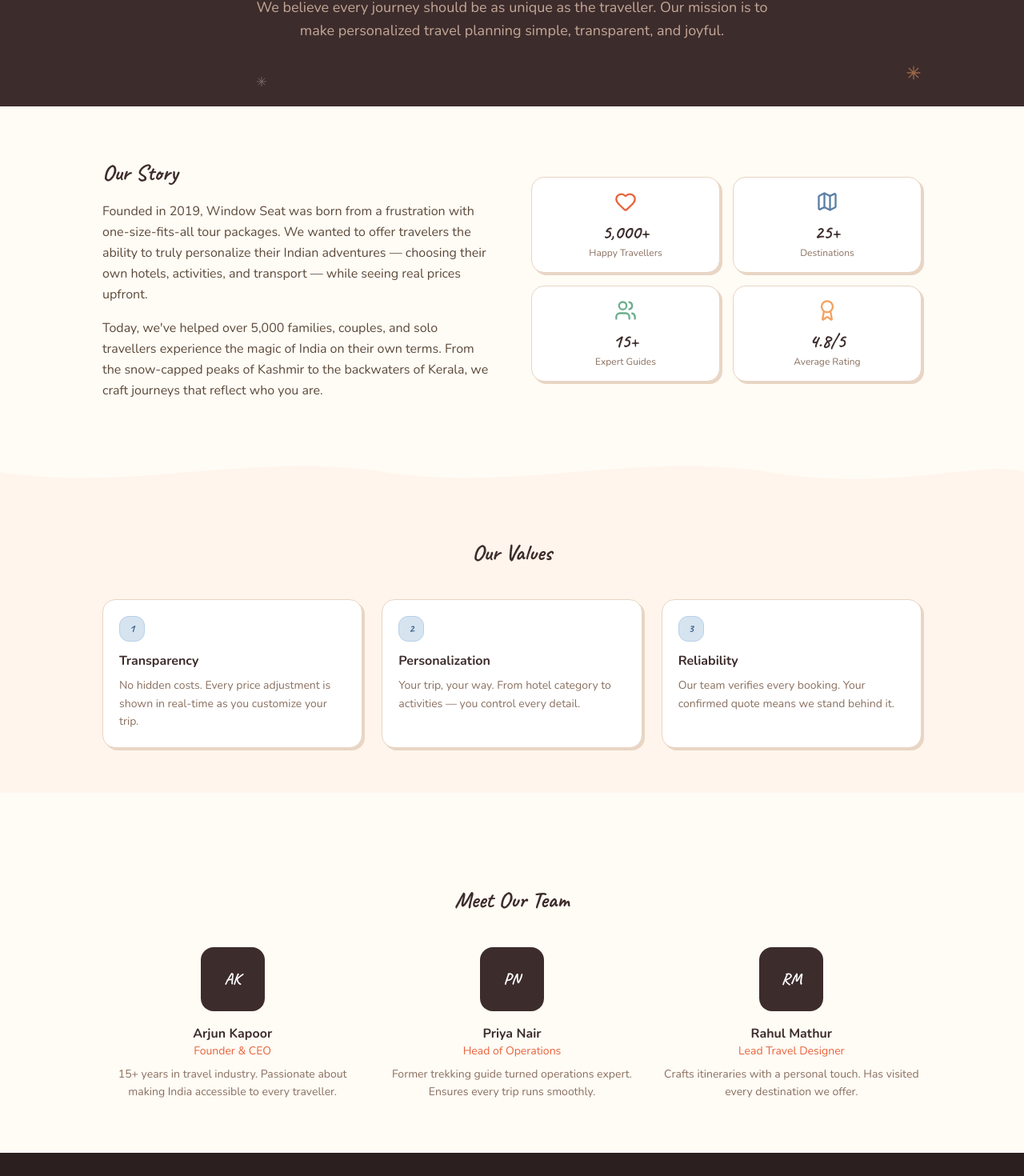
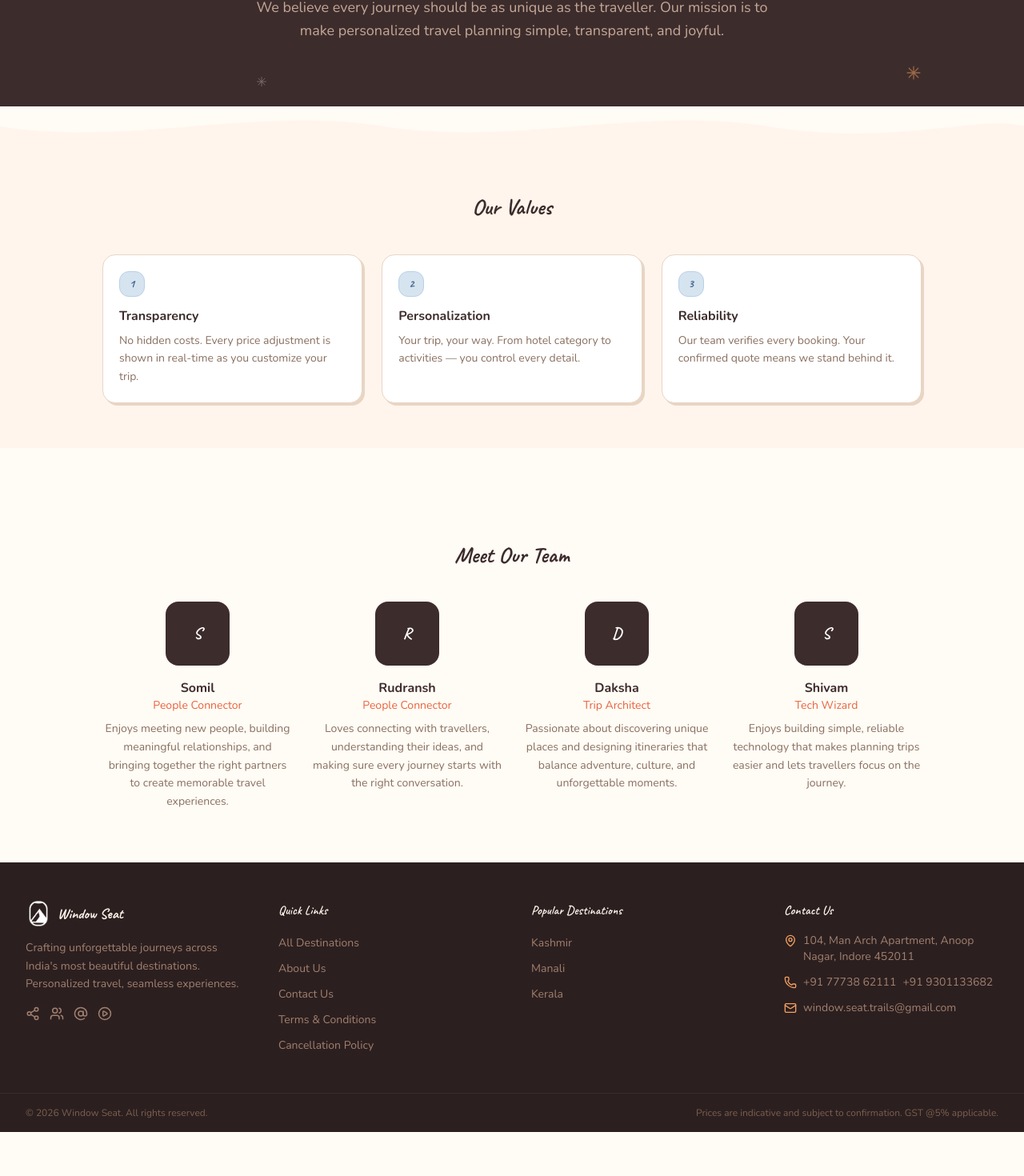
Before and after one commit to shivam-puri/safarnama, a React (Vite) app: page /about in a window 1280 px wide. Shown: the part 270-1740 px from the top of the page at 80% size. After the commit the page ends 1685 px from the top, so only its background shows below. Built offline with nearby package versions, Linux system fonts and the light colour scheme; no server answers.

Commit message:
fix: about page details

```diff
--- a/src/components/layout/Footer.tsx
+++ b/src/components/layout/Footer.tsx
@@ -77,15 +77,16 @@ export function Footer() {
             <ul className="space-y-3">
               <li className="flex items-start gap-2 text-sm" style={{ color: '#A08070' }}>
                 <MapPin size={16} className="mt-0.5 shrink-0" style={{ color: '#F4A261' }} />
-                <span>123 Travel House, Connaught Place, New Delhi, 110001</span>
+                <span>104, Man Arch Apartment, Anoop Nagar, Indore 452011</span>
               </li>
               <li className="flex items-center gap-2 text-sm" style={{ color: '#A08070' }}>
                 <Phone size={16} className="shrink-0" style={{ color: '#F4A261' }} />
-                <a href="tel:+919876543210" className="transition-colors hover:text-[#F4A261]">+91 98765 43210</a>
+                <a href="tel:+917773862111" className="transition-colors hover:text-[#F4A261]">+91 77738 62111</a>
+                <a href="tel:+917773862111" className="transition-colors hover:text-[#F4A261]">+91 9301133682</a>
               </li>
               <li className="flex items-center gap-2 text-sm" style={{ color: '#A08070' }}>
                 <Mail size={16} className="shrink-0" style={{ color: '#F4A261' }} />
-                <a href="mailto:hello@windowseat.com" className="transition-colors hover:text-[#F4A261]">hello@windowseat.com</a>
+                <a href="mailto:window.seat.trails@gmail.com" className="transition-colors hover:text-[#F4A261]">window.seat.trails@gmail.com</a>
               </li>
             </ul>
           </div>
--- a/src/lib/seed.ts
+++ b/src/lib/seed.ts
@@ -279,7 +279,7 @@ const defaultCmsContent: CmsContentItem[] = [
 <p>We'd love to hear from you. Reach out to us through any of the following channels:</p>
 
 <p><strong>Phone:</strong> +91 98765 43210</p>
-<p><strong>Email:</strong> hello@somiltravel.com</p>
+<p><strong>Email:</strong> window.seat.trails@gmail.com</p>
 <p><strong>Address:</strong> 123 Travel House, Connaught Place, New Delhi - 110001</p>
 
 <p><strong>Office Hours:</strong> Monday to Saturday, 9 AM - 7 PM IST</p>`,
@@ -291,7 +291,7 @@ const defaultSettings: SiteSetting[] = [
   { key: 'company_name', label: 'Company Name', value: 'Window Seat', category: 'general' },
   { key: 'tagline', label: 'Tagline', value: 'Discover India, Your Way', category: 'general' },
   { key: 'contact_phone', label: 'Phone', value: '+91 98765 43210', category: 'contact' },
-  { key: 'contact_email', label: 'Email', value: 'hello@somiltravel.com', category: 'contact' },
+  { key: 'contact_email', label: 'Email', value: 'window.seat.trails@gmail.com', category: 'contact' },
   { key: 'contact_address', label: 'Address', value: '123 Travel House, Connaught Place, New Delhi - 110001', category: 'contact' },
   { key: 'instagram_url', label: 'Instagram URL', value: 'https://instagram.com/somiltravel', category: 'social' },
   { key: 'facebook_url', label: 'Facebook URL', value: 'https://facebook.com/somiltravel', category: 'social' },
--- a/src/pages/AboutPage.tsx
+++ b/src/pages/AboutPage.tsx
@@ -2,9 +2,30 @@ import { Heart, Map, Users, Award } from 'lucide-react';
 import { DoodleCompass, DoodlePlane, DoodleStar, DoodleWave } from '../components/common/Doodles';
 
 const team = [
-  { name: 'Arjun Kapoor', role: 'Founder & CEO', bio: '15+ years in travel industry. Passionate about making India accessible to every traveller.', initials: 'AK' },
-  { name: 'Priya Nair', role: 'Head of Operations', bio: 'Former trekking guide turned operations expert. Ensures every trip runs smoothly.', initials: 'PN' },
-  { name: 'Rahul Mathur', role: 'Lead Travel Designer', bio: 'Crafts itineraries with a personal touch. Has visited every destination we offer.', initials: 'RM' },
+  {
+    name: 'Somil',
+    role: 'People Connector',
+    bio: 'Enjoys meeting new people, building meaningful relationships, and bringing together the right partners to create memorable travel experiences.',
+    initials: 'S',
+  },
+  {
+    name: 'Rudransh',
+    role: 'People Connector',
+    bio: 'Loves connecting with travellers, understanding their ideas, and making sure every journey starts with the right conversation.',
+    initials: 'R',
+  },
+  {
+    name: 'Daksha',
+    role: 'Trip Architect',
+    bio: 'Passionate about discovering unique places and designing itineraries that balance adventure, culture, and unforgettable moments.',
+    initials: 'D',
+  },
+  {
+    name: 'Shivam',
+    role: 'Tech Wizard',
+    bio: 'Enjoys building simple, reliable technology that makes planning trips easier and lets travellers focus on the journey.',
+    initials: 'S',
+  },
 ];
 
 export function AboutPage() {
@@ -27,37 +48,6 @@ export function AboutPage() {
           </p>
         </div>
       </div>
-
-      {/* Mission */}
-      <section className="py-16 px-4">
-        <div className="max-w-5xl mx-auto">
-          <div className="grid grid-cols-1 md:grid-cols-2 gap-12 items-center">
-            <div>
-              <h2 className="text-2xl font-bold mb-4" style={{ color: '#3D2C2C', fontFamily: 'Caveat, cursive', fontSize: '1.75rem' }}>Our Story</h2>
-              <p className="leading-relaxed mb-4" style={{ color: '#5C4A3A' }}>
-                Founded in 2019, Window Seat was born from a frustration with one-size-fits-all tour packages. We wanted to offer travelers the ability to truly personalize their Indian adventures — choosing their own hotels, activities, and transport — while seeing real prices upfront.
-              </p>
-              <p className="leading-relaxed" style={{ color: '#5C4A3A' }}>
-                Today, we've helped over 5,000 families, couples, and solo travellers experience the magic of India on their own terms. From the snow-capped peaks of Kashmir to the backwaters of Kerala, we craft journeys that reflect who you are.
-              </p>
-            </div>
-            <div className="grid grid-cols-2 gap-4">
-              {[
-                { icon: <Heart size={28} style={{ color: '#E8643C' }} />, number: '5,000+', label: 'Happy Travellers' },
-                { icon: <Map size={28} style={{ color: '#5B7FA6' }} />, number: '25+', label: 'Destinations' },
-                { icon: <Users size={28} style={{ color: '#6BAE8E' }} />, number: '15+', label: 'Expert Guides' },
-                { icon: <Award size={28} style={{ color: '#F4A261' }} />, number: '4.8/5', label: 'Average Rating' },
-              ].map((stat, idx) => (
-                <div key={idx} className="journal-card p-4 text-center">
-                  <div className="flex justify-center mb-2">{stat.icon}</div>
-                  <p className="text-xl font-bold" style={{ color: '#3D2C2C', fontFamily: 'Caveat, cursive', fontSize: '1.5rem' }}>{stat.number}</p>
-                  <p className="text-xs" style={{ color: '#8A7060' }}>{stat.label}</p>
-                </div>
-              ))}
-            </div>
-          </div>
-        </div>
-      </section>
 
       {/* Values */}
       <div className="wavy-divider" style={{ marginTop: '-1px' }} />
@@ -87,7 +77,7 @@ export function AboutPage() {
       <section className="py-16 px-4" style={{ backgroundColor: '#FFFBF5' }}>
         <div className="max-w-5xl mx-auto">
           <h2 className="text-2xl font-bold text-center mb-10" style={{ color: '#3D2C2C', fontFamily: 'Caveat, cursive', fontSize: '1.75rem' }}>Meet Our Team</h2>
-          <div className="grid grid-cols-1 md:grid-cols-3 gap-6">
+          <div className="grid grid-cols-2 lg:grid-cols-4 gap-6">
             {team.map((member, idx) => (
               <div key={idx} className="text-center">
                 <div className="w-20 h-20 rounded-2xl flex items-center justify-center mx-auto mb-4" style={{ backgroundColor: '#3D2C2C' }}>
--- a/src/pages/ContactPage.tsx
+++ b/src/pages/ContactPage.tsx
@@ -66,7 +66,7 @@ export function ContactPage() {
             </div>
             {[
               { icon: <Phone size={18} style={{ color: '#E8643C' }} />, label: 'Call Us', value: '+91 98765 43210', href: 'tel:+919876543210' },
-              { icon: <Mail size={18} style={{ color: '#E8643C' }} />, label: 'Email Us', value: 'hello@windowseat.com', href: 'mailto:hello@windowseat.com' },
+              { icon: <Mail size={18} style={{ color: '#E8643C' }} />, label: 'Email Us', value: 'window.seat.trails@gmail.com', href: 'mailto:window.seat.trails@gmail.com' },
               { icon: <MapPin size={18} style={{ color: '#E8643C' }} />, label: 'Visit Us', value: '123 Travel House, Connaught Place, New Delhi, 110001', href: null },
               { icon: <Clock size={18} style={{ color: '#E8643C' }} />, label: 'Working Hours', value: 'Mon–Sat: 9:00 AM – 7:00 PM IST', href: null },
             ].map((item, idx) => (
```
